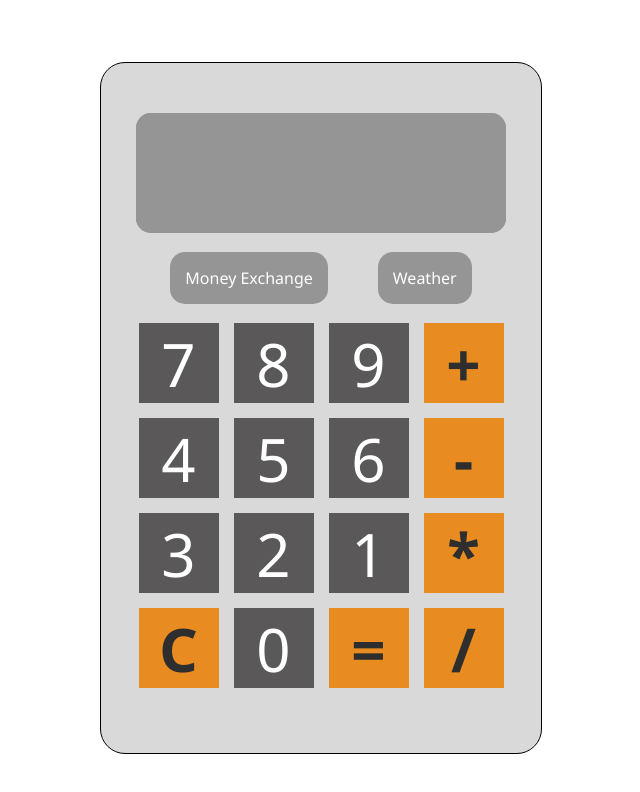
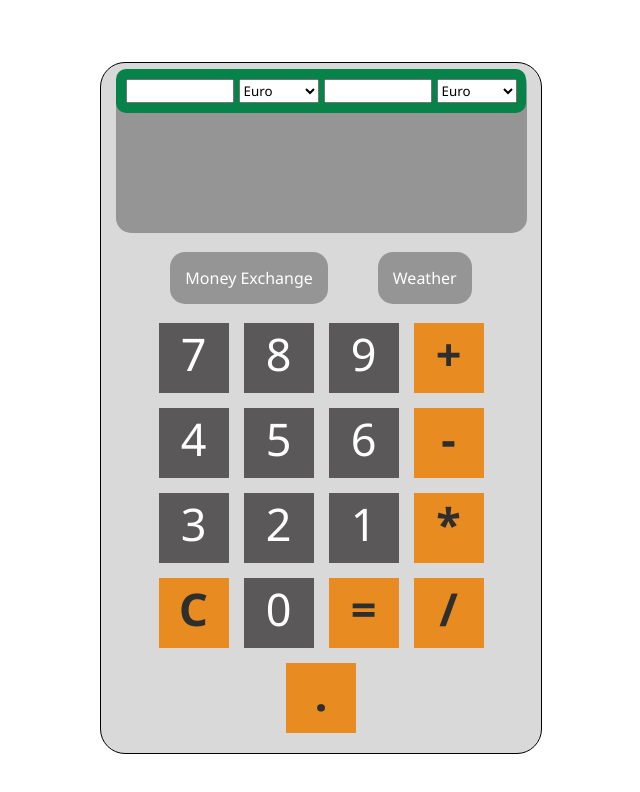
Before and after one commit to Danil22May/VueCalculator, a Vue app: page / in a window 1280 px wide. Both pictures are taken after a click on the element "Money Exchange". Shown: the top 792 px of the page, without its empty margins (319-959 px from the left). Built offline with nearby package versions, Linux system fonts and the light colour scheme.

Commit message:
money exchange

```diff
--- /dev/null
+++ b/src/components/Money.vue
@@ -0,0 +1,43 @@
+<script setup>
+</script>
+<template>
+     <div class="container-money">
+           <div class="cant-moneda1">
+            <input type="number" id="moneda1">
+           </div>
+           <select class="type-moneda2">
+              <option value="Euro">Euro</option>
+              <option value="Lempiras">Lempiras</option>
+              <option value="Euro">Dolar</option>
+              <option value="Yen">Yen</option>
+           </select>
+
+           <div class="cant-moneda2">
+            <input type="number" id="moneda2">
+           </div>
+           <select class="type-moneda2">
+              <option value="Euro">Euro</option>
+              <option value="Lempiras">Lempiras</option>
+              <option value="Euro">Dolar</option>
+              <option value="Yen">Yen</option>
+           </select>
+     </div>
+</template>
+
+<style lang="scss" scoped>
+
+.container-money{
+    display: flex;
+    width: 95%;
+    justify-content: center;
+    gap: 5px;
+    padding: 10px;
+    background-color: rgb(7, 130, 73);
+    border-radius: 10px;
+}
+
+input{
+    width: 100px;
+}
+
+</style>
--- a/src/components/calculator.vue
+++ b/src/components/calculator.vue
@@ -1,14 +1,22 @@
 <script setup>
 import { ref } from 'vue';
 import Meteo from './Meteo.vue';
+import Money from './Money.vue';
+
 const openMeteo = ref(false);
+const openMoney = ref(false);
+
 function openWeather() {
    !openMeteo.value ? openMeteo.value = true : openMeteo.value = false;
 }
+
+function openExchange() {
+   !openMoney.value ? openMoney.value = true : openMoney.value = false;
+}
+
 let acumulador = ref('');
 function append(numb) {
    acumulador.value += numb;
-
 }
 
 function clear() {
@@ -23,16 +31,19 @@ function calc() {
 <template>
    <div class="calculator">
       <div class="screen-container">
+         <Money v-if="openMoney" />
          <Meteo v-if="openMeteo" />
+
          <div class="screen">
             {{ acumulador }}
          </div>
       </div>
 
       <div class="switch-container">
-         <div class="switch">Money Exchange</div>
+         <div class="switch" @click="openExchange">Money Exchange</div>
          <div class="switch" @click="openWeather">Weather</div>
       </div>
+
       <div class="buttons">
          <div @click="append('7')" class="btn">7</div>
          <div @click="append('8')" class="btn">8</div>
@@ -53,6 +64,7 @@ function calc() {
          <div @click="append('0')" class="btn">0</div>
          <div @click="calc" class="btn operator">=</div>
          <div @click="append('/')" class="btn operator">/</div>
+         <div @click="append('.')" class="btn operator">.</div>
       </div>
    </div>
 </template>
@@ -64,7 +76,6 @@ $background-primary: hsl(0, 1%, 35%);
    display: flex;
    justify-content: center;
    width: 100%;
-
 }
 
 .calculator {
@@ -86,10 +97,10 @@ $background-primary: hsl(0, 1%, 35%);
    background-color: $background-primary;
    color: white;
    font-size: 24px;
-   height: 80px;
-   width: 80px;
+   height: 70px;
+   width: 70px;
    text-align: center;
-   font-size: 60px;
+   font-size: 45px;
    cursor: pointer;
 }
 
```
Also changed, not shown: jsconfig.json (line endings or trailing spaces).
